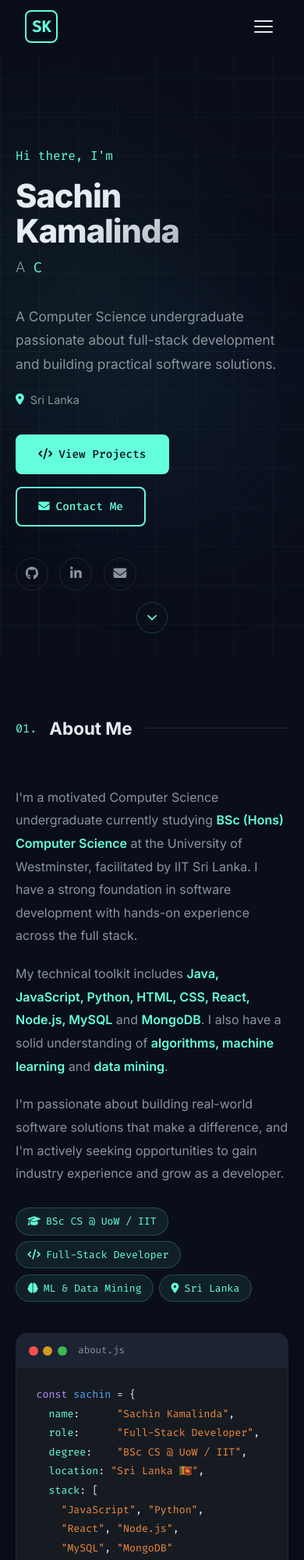
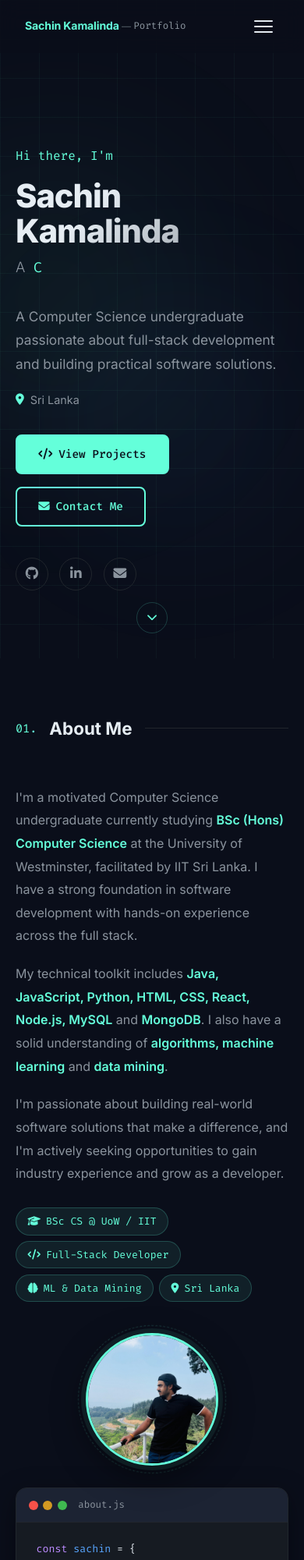
Before and after one commit to SachinKamalinda/portfolio-website, a website built with Vite: page index.html in a window 390 px wide. Shown: the top 2000 px of the page at 78% size. Built offline with nearby package versions, Linux system fonts and the light colour scheme.

Commit message:
feat: initialize portfolio project with Vite, ESLint, and basic structure
- Add ESLint configuration for code quality enforcement
- Create package.json with scripts for development, build, and preview
- Add main JavaScript file for portfolio functionality including typewriter effect and navbar behavior
- Implement CSS styles for dark mode portfolio layout and responsive design
- Set up Vite configuration for project build and development server
- Include profile image in public assets

```diff
--- a/index.html
+++ b/index.html
@@ -4,7 +4,7 @@
   <meta charset="UTF-8" />
   <meta name="viewport" content="width=device-width, initial-scale=1.0" />
   <title>Sachin Kamalinda – Portfolio</title>
-  <link rel="stylesheet" href="style.css" />
+  <link rel="stylesheet" href="/src/style.css" />
   <link rel="preconnect" href="https://fonts.googleapis.com" />
   <link rel="preconnect" href="https://fonts.gstatic.com" crossorigin />
   <link href="https://fonts.googleapis.com/css2?family=Inter:wght@300;400;500;600;700;800&family=Fira+Code:wght@400;500&display=swap" rel="stylesheet" />
@@ -15,7 +15,11 @@
   <!-- ===== NAVBAR ===== -->
   <nav class="navbar" id="navbar">
     <div class="nav-container">
-      <a href="#home" class="nav-logo">SK</a>
+      <a href="#home" class="nav-logo">
+        <span class="nav-logo-name">Sachin Kamalinda</span>
+        <span class="nav-logo-dot"> — </span>
+        <span class="nav-logo-sub">Portfolio</span>
+      </a>
       <div class="nav-menu" id="navMenu">
         <a href="#home"         class="nav-link active">Home</a>
         <a href="#about"        class="nav-link">About</a>
@@ -104,6 +108,10 @@
         </div>
 
         <div class="about-code-wrap reveal">
+          <div class="about-profile-img-wrap">
+            <img src="/images/propic.jpeg" alt="Sachin Kamalinda" class="about-profile-img" />
+            <div class="about-profile-ring"></div>
+          </div>
           <div class="code-card">
             <div class="code-card__header">
               <span class="dot dot--red"></span>
@@ -484,6 +492,6 @@
     </div>
   </footer>
 
-  <script src="script.js"></script>
+  <script type="module" src="/src/main.js"></script>
 </body>
 </html>
--- a/style.css
+++ b/src/style.css
@@ -96,21 +96,36 @@ strong { color: var(--accent); font-weight: 600; }
 }
 
 .nav-logo {
-  font-family: var(--font-mono);
-  font-size: 1.25rem;
+  font-family: var(--font-sans);
+  font-size: 0.88rem;
   font-weight: 600;
-  color: var(--accent);
-  width: 42px; height: 42px;
-  display: flex; align-items: center; justify-content: center;
-  border: 2px solid var(--accent);
-  border-radius: var(--radius);
+  color: var(--text-primary);
+  display: flex;
+  align-items: center;
+  gap: 0;
+  white-space: nowrap;
   transition: var(--transition);
   flex-shrink: 0;
+  text-decoration: none;
 }
-.nav-logo:hover {
-  background: var(--accent-dim);
-  box-shadow: 0 0 18px var(--accent-dim2);
+.nav-logo-name {
+  color: var(--accent);
+  font-weight: 700;
+  letter-spacing: -0.01em;
 }
+.nav-logo-dot {
+  color: var(--border-hover);
+  font-size: 0.75rem;
+  padding: 0 0.2rem;
+}
+.nav-logo-sub {
+  color: var(--text-secondary);
+  font-size: 0.78rem;
+  font-family: var(--font-mono);
+  font-weight: 400;
+}
+.nav-logo:hover .nav-logo-name { color: #7fffea; }
+.nav-logo:hover .nav-logo-sub  { color: var(--text-primary); }
 
 .nav-menu {
   display: flex;
@@ -426,6 +441,42 @@ strong { color: var(--accent); font-weight: 600; }
   color: var(--accent);
   font-size: 0.82rem;
   font-family: var(--font-mono);
+}
+
+/* Profile image */
+.about-profile-img-wrap {
+  position: relative;
+  width: 200px;
+  margin: 0 auto 1.75rem;
+}
+.about-profile-img {
+  width: 200px;
+  height: 200px;
+  object-fit: cover;
+  object-position: top center;
+  border-radius: 50%;
+  display: block;
+  border: 3px solid var(--accent);
+  box-shadow: 0 0 0 6px var(--accent-dim), 0 12px 40px rgba(0,0,0,0.5);
+  position: relative;
+  z-index: 1;
+  transition: transform 0.4s ease, box-shadow 0.4s ease;
+}
+.about-profile-img:hover {
+  transform: scale(1.04);
+  box-shadow: 0 0 0 8px var(--accent-dim2), 0 16px 48px rgba(0,0,0,0.55);
+}
+.about-profile-ring {
+  position: absolute;
+  inset: -10px;
+  border-radius: 50%;
+  border: 1px dashed var(--accent-dim2);
+  animation: spinRing 18s linear infinite;
+  pointer-events: none;
+}
+@keyframes spinRing {
+  from { transform: rotate(0deg); }
+  to   { transform: rotate(360deg); }
 }
 
 /* Code card */
@@ -981,6 +1032,8 @@ strong { color: var(--accent); font-weight: 600; }
 @media (max-width: 900px) {
   .about-grid    { grid-template-columns: 1fr; gap: 2.5rem; }
   .about-code-wrap { position: static; }
+  .about-profile-img-wrap { width: 170px; }
+  .about-profile-img { width: 170px; height: 170px; }
   .contact-grid  { grid-template-columns: 1fr; gap: 2.5rem; }
 }
 
--- /dev/null
+++ b/vite.config.js
@@ -0,0 +1,19 @@
+import { defineConfig } from 'vite';
+
+export default defineConfig({
+  // Root is the workspace folder (index.html lives here)
+  root: '.',
+
+  // Static assets served from /public
+  publicDir: 'public',
+
+  build: {
+    outDir: 'dist',
+    emptyOutDir: true,
+  },
+
+  server: {
+    port: 3000,
+    open: true,
+  },
+});
```
Also changed, not shown: eslint.config.js (added, +23 -0 lines), package.json (added, +14 -0 lines), README.md (added), public/images/propic.jpeg (added), src/main.js (renamed from script.js), 2 other files.
